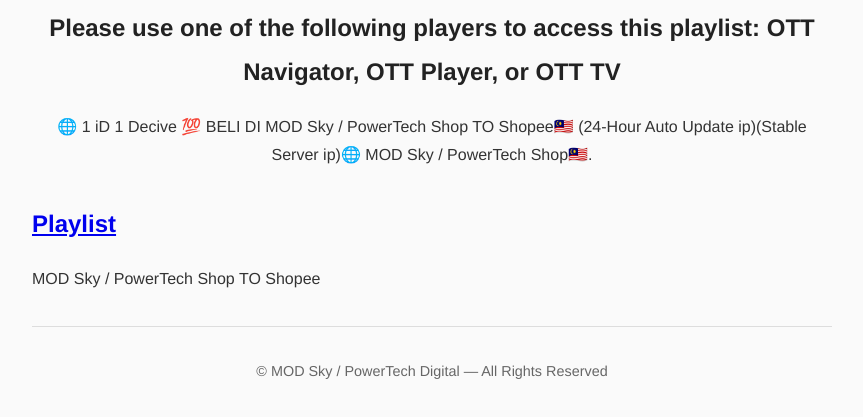
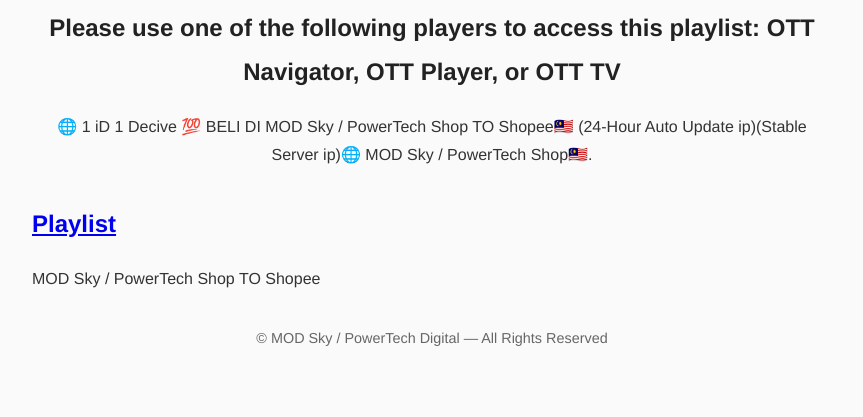
Before and after one commit to on-ott/py, a plain HTML site: page index.html in a window 1280 px wide. Shown: the part 211-628 px from the top of the page, without its empty margins (208-1071 px from the left). Drawn offline with Linux system fonts and the light colour scheme.

Commit message:
Update style.css

```diff
--- a/style.css
+++ b/style.css
@@ -25,12 +25,6 @@
   text-decoration: underline;
 }
 
-article {
-  margin-bottom: 2rem;
-  padding-bottom: 1rem;
-  border-bottom: 1px solid #ddd;
-}
-
 .article-summary {
   display: -webkit-box;
   -webkit-box-orient: vertical;
```
